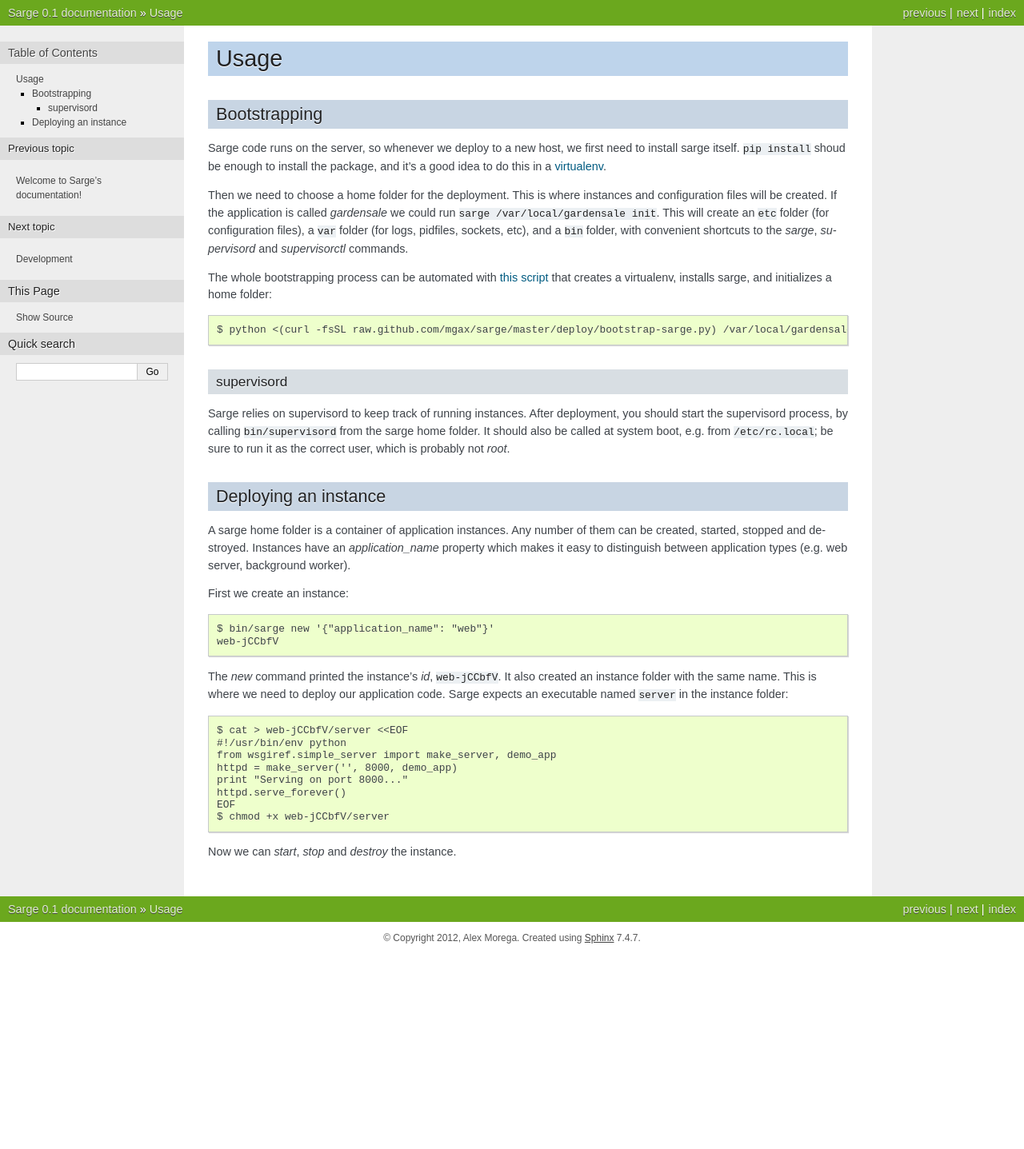
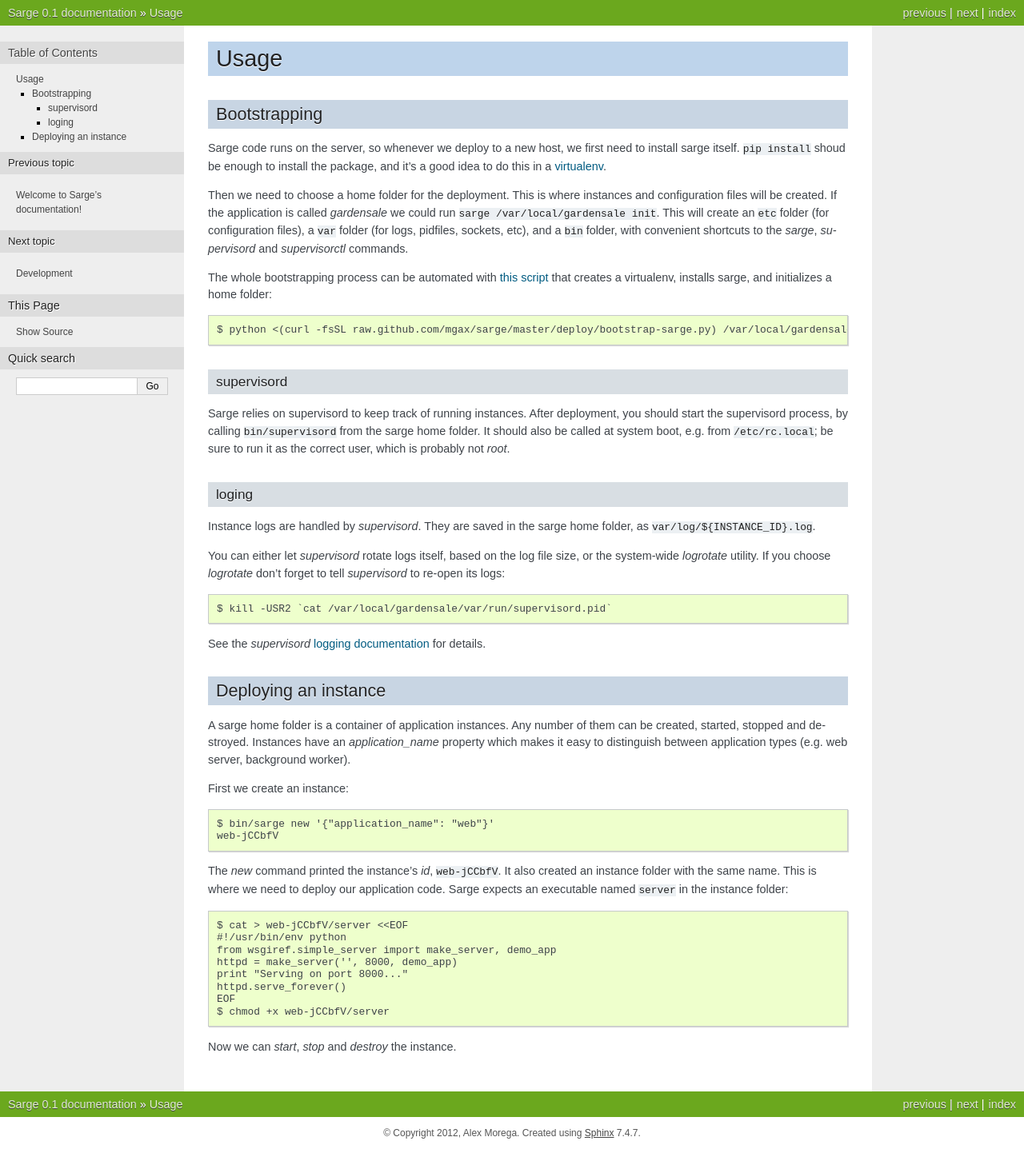
Before and after one commit to mgax/airship, a Sphinx documentation site: the page built from docs/usage.rst, in a window 1280 px wide. Shown: the whole page at 80% size. Built offline with Sphinx 7.4.7, drawn with Linux system fonts in a browser that asks for light colours; before the commit the page ends 1193 px from its top, so only the background shows below that.

Commit message:
documentation about supervisord logging

```diff
--- a/docs/usage.rst
+++ b/docs/usage.rst
@@ -32,6 +32,21 @@ deployment, you should start the supervisord process, by calling
 at system boot, e.g. from ``/etc/rc.local``; be sure to run it as the
 correct user, which is probably not `root`.
 
+loging
+~~~~~~
+Instance logs are handled by `supervisord`. They are saved in the sarge
+home folder, as ``var/log/${INSTANCE_ID}.log``.
+
+You can either let `supervisord` rotate logs itself, based on the log
+file size, or the system-wide `logrotate` utility. If you choose
+`logrotate` don't forget to tell `supervisord` to re-open its logs::
+
+    $ kill -USR2 `cat /var/local/gardensale/var/run/supervisord.pid`
+
+See the `supervisord` `logging documentation`_ for details.
+
+.. _logging documentation: http://supervisord.org/logging.html
+
 
 Deploying an instance
 ---------------------
```
